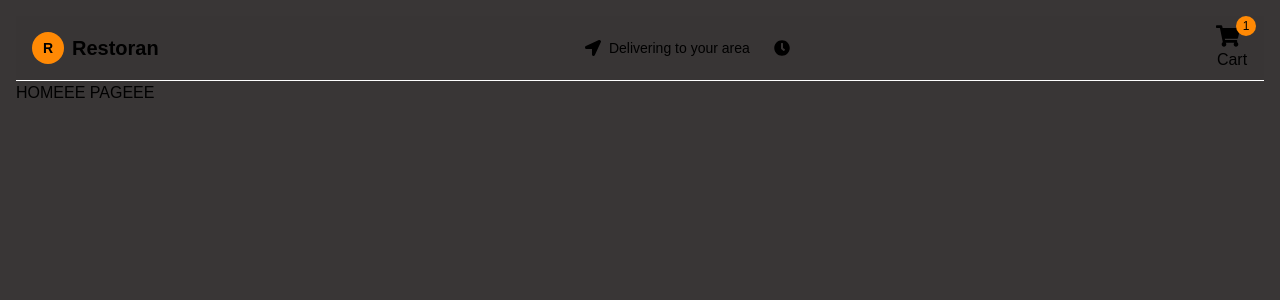
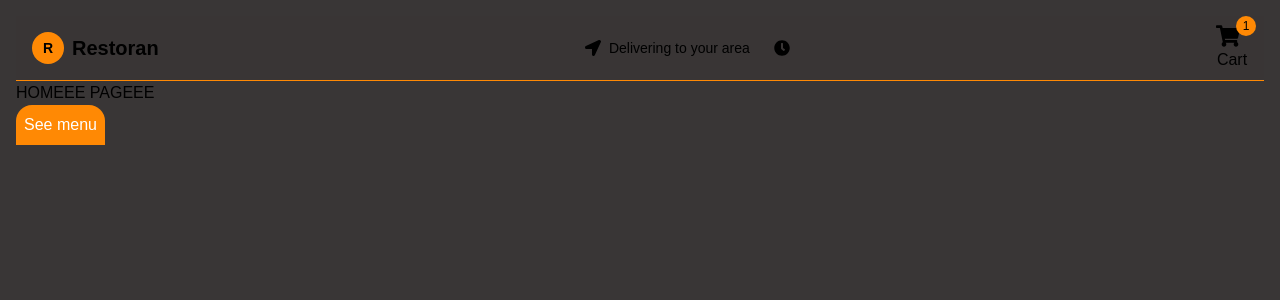
Before and after one commit to Veljko03/ordering-app, a Next.js app: page / in a window 1280 px wide. Shown: the top 300 px of the page. Built offline with nearby package versions, Linux system fonts and the light colour scheme.

Commit message:
added menu page and made button to redirect on menu page

```diff
--- /dev/null
+++ b/app/menu/page.js
@@ -0,0 +1,7 @@
+export default function Menu() {
+  return (
+    <div>
+      <h1 className="text-black">THISSSSSSSSSSSSSSSSSSSS is menu</h1>
+    </div>
+  );
+}
--- a/app/page.js
+++ b/app/page.js
@@ -1,8 +1,7 @@
-import Places from "../components/PlacePicker";
-
 import Link from "next/link";
 import { redirect } from "next/navigation";
 import Header from "@/components/Header";
+import Hero from "@/components/Hero";
 
 async function Home() {
   return (
@@ -10,6 +9,7 @@ async function Home() {
       <Header />
       {/* <Places /> */}
       <h1 className="text-black">HOMEEE PAGEEE</h1>
+      <Hero />
     </div>
   );
 }
--- a/components/Header.js
+++ b/components/Header.js
@@ -10,7 +10,7 @@ const Header = () => {
   //onst { toggleCart, itemCount } = useCart();
   const [itemCount, setItemCount] = useState(1);
   return (
-    <header className="sticky top-0 z-50 bg-background/95 backdrop-blur supports-[backdrop-filter]:bg-background/60 border-b border-border">
+    <header className="sticky top-0 z-50 bg-background/95 backdrop-blur 0 border-b-1 border-orange-400">
       <div className="container mx-auto px-4 h-16 flex items-center justify-between">
         {/* Logo */}
         <div className="flex items-center space-x-2">
--- /dev/null
+++ b/components/Hero.js
@@ -0,0 +1,20 @@
+"use client";
+
+import { useRouter } from "next/navigation";
+
+const Hero = () => {
+  const router = useRouter();
+
+  return (
+    <div>
+      <button
+        className="bg-orange-400 text-white cursor-pointer rounded-t-2xl p-2"
+        onClick={() => router.push("/menu")}
+      >
+        See menu
+      </button>
+    </div>
+  );
+};
+
+export default Hero;
```
